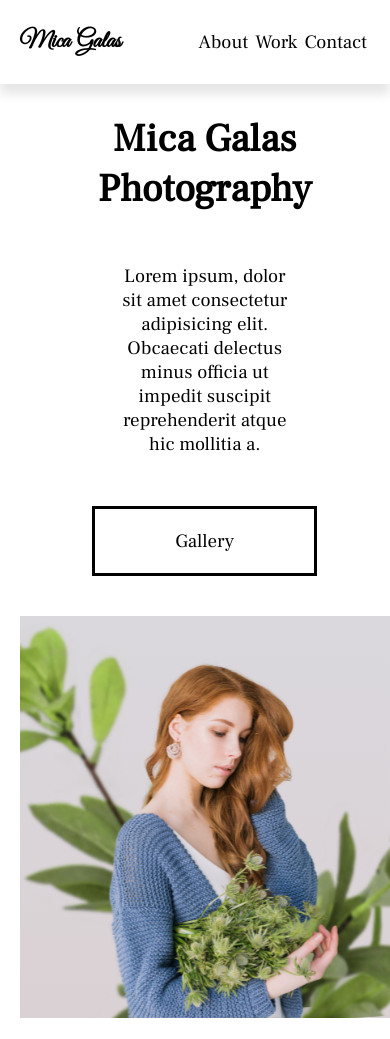
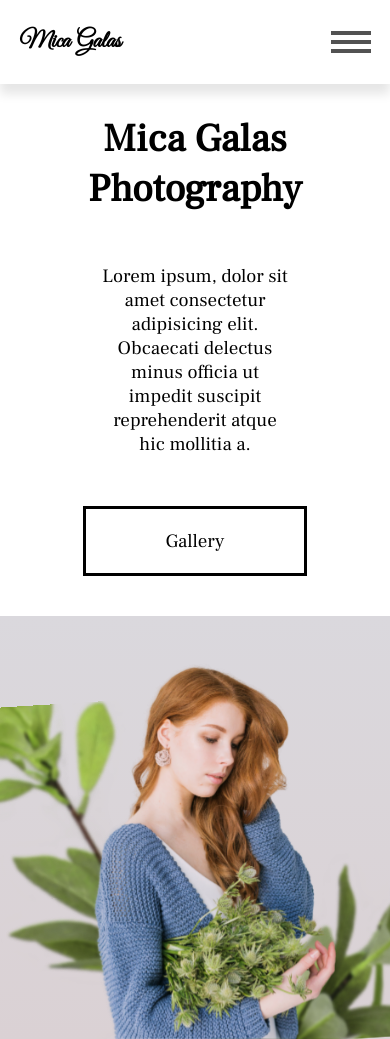
Before and after one commit to xaviguasch/nica-galas-photography-landing-page, a plain HTML site: page index.html in a window 390 px wide. Before the commit the page ends 1018 px from the top, so only its background shows below. Drawn offline with Linux system fonts and the light colour scheme.

Commit message:
fixed some issues related to responsiveness

```diff
--- a/index.html
+++ b/index.html
@@ -22,6 +22,11 @@
           <li><a href="#work">Work</a></li>
           <li><a href="#contact">Contact</a></li>
         </ul>
+        <div class="burger">
+          <span></span>
+          <span></span>
+          <span></span>
+        </div>
       </nav>
     </header>
     <main>
--- a/style.css
+++ b/style.css
@@ -157,6 +157,7 @@ h1 {
   animation: plant-entrance 2s ease-in-out 0.5s forwards,
     plant-shake 2.5s infinite ease alternate-reverse 2s;
   transform-origin: bottom;
+  max-height: 80%;
 }
 
 .hero .hero-images .plant2 {
@@ -192,3 +193,40 @@ h1 {
     transform: rotateZ(0deg);
   }
 }
+
+@media screen and (max-width: 842px) {
+  .hero {
+    width: 100%;
+  }
+  .hero-introduction p {
+    padding: 5rem 3rem;
+  }
+  /* burger thing */
+  .burger {
+    position: relative;
+    display: block;
+  }
+  .burger span {
+    padding: 0.2rem 2rem;
+    background: var(--gray-text);
+    margin: 0.5rem 0rem;
+    display: block;
+    transition: all 0.5s ease;
+  }
+  .nav-links {
+    background: var(--background-color);
+    width: 100%;
+    height: 100%;
+    position: fixed;
+    top: 0;
+    left: 100%;
+    flex-direction: column;
+    align-items: center;
+    transition: transform 1s ease;
+  }
+  .nav-links a {
+    color: white;
+    font-size: var(--header3);
+    text-decoration: underline;
+  }
+}
```
